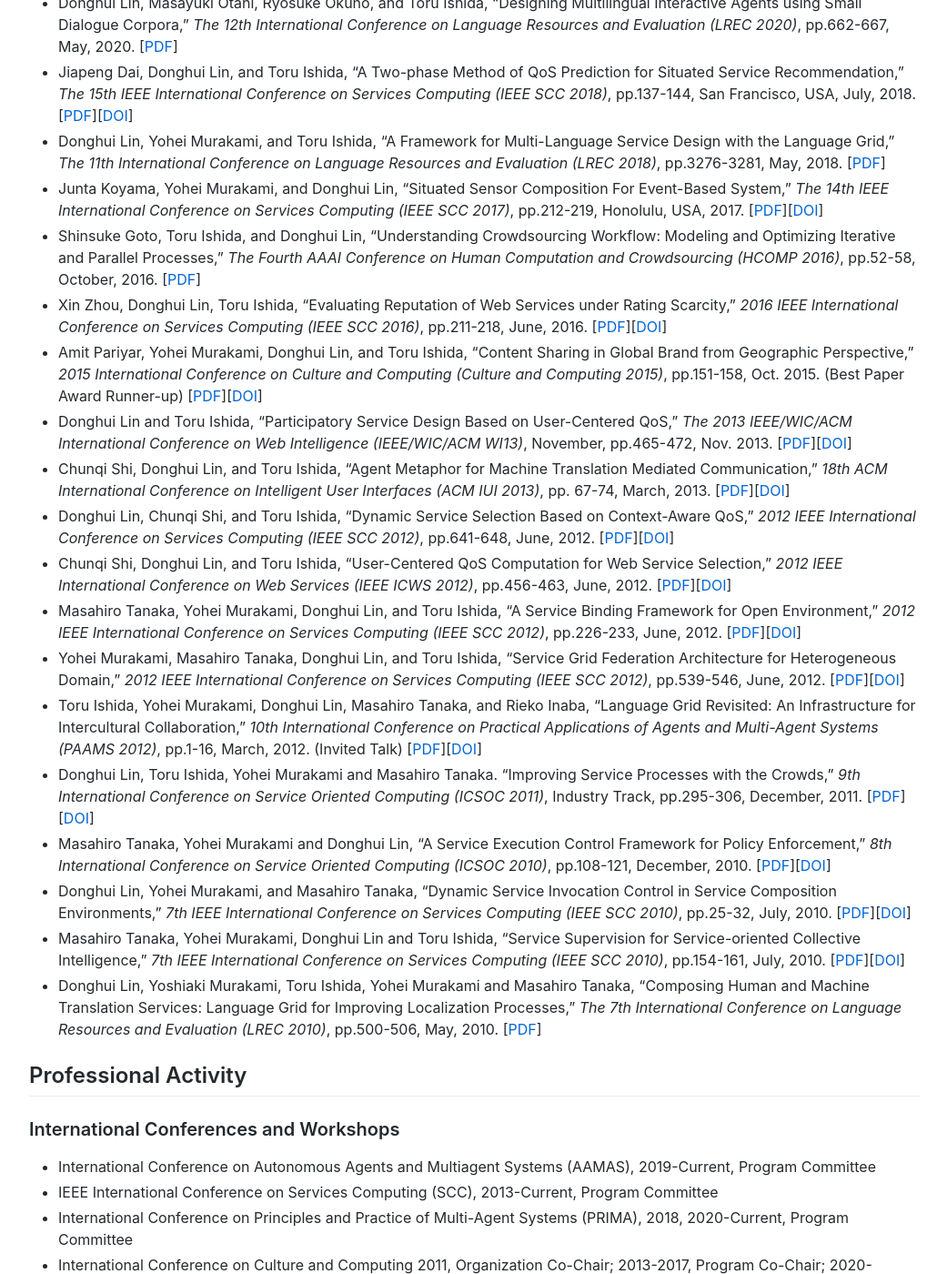
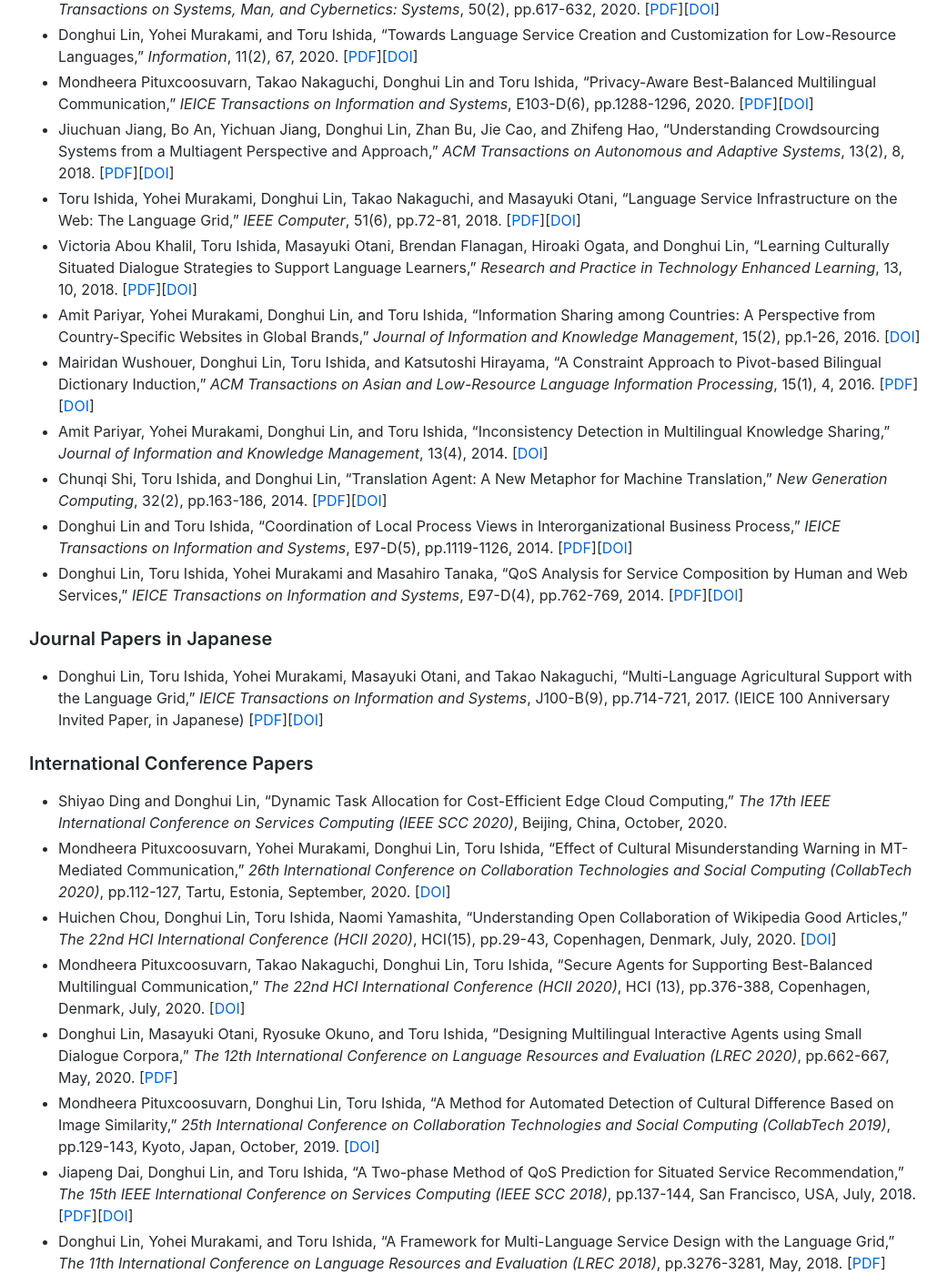
Before and after one commit to lindh/lindh.github.io, a Jekyll site: the page built from index.md, in a window 1280 px wide and 1400 px high, scrolled down 3183 px. Shown: the whole window at 91% size, without its empty margins (118-1159 px from the left). Built offline with Jekyll 4.4.1, drawn with Linux system fonts in a browser that asks for light colours; comment, search, counter and statistics services are not loaded; some of the changed text lies outside the part shown.

Commit message:
Update index.md

```diff
--- a/index.md
+++ b/index.md
@@ -61,9 +61,24 @@
 
 ### Book Chapters
 - Donghui Lin, Yohei Murakami and Toru Ishida, "Integrating Internet of Services and Internet of Things from a Multiagent Perspective," in _Massively Multi-Agent Systems II_, Donghui Lin, Toru Ishida, Franco Zambonelli, and Itsuki Noda, Eds., pp.36-49, Springer, 2019. [[DOI](https://doi.org/10.1007/978-3-030-20937-7_3)]
+- Yohei Murakami, Takao Nakaguchi, Donghui Lin, and Toru Ishida, "Two-Layer Architecture for Distributed Massively Multi-agent Systems," in _Massively Multi-Agent Systems II_, Donghui Lin, Toru Ishida, Franco Zambonelli, and Itsuki Noda, Eds., pp.53-65, Springer, 2019. [[DOI](https://doi.org/10.1007/978-3-030-20937-7_4)]
 - Donghui Lin, Toru Ishida and Yohei Murakami, "Language Service Design Based on User-Centered QoS," in _Services Computing for Language Resources_, Yohei Murakami, Donghui Lin and Toru Ishida, Eds., pp.125-137, Springer, 2018. [[DOI](https://doi.org/10.1007/978-981-10-7793-7_8)]
+- Yohei Murakami, Takao Nakaguchi, Donghui Lin, Toru Ishida, "Federated Grid Architecture for Language Services," in _Services Computing for Language Resources_, Yohei Murakami, Donghui Lin and Toru Ishida, Eds., pp.3-20, Springer, 2018. [[DOI](https://doi.org/10.1007/978-981-10-7793-7_1)]
+- Masayuki Otani, Nguyen Cao Hong Ngoc, Takao Nakaguchi, Donghui Lin, "Language Mashup: Personalized Language Service Platform," in _Services Computing for Language Resources_, Yohei Murakami, Donghui Lin and Toru Ishida, Eds., pp.21-37, Springer, 2018. [[DOI](https://doi.org/10.1007/978-981-10-7793-7_2)]
+- Takao Nakaguchi, Yohei Murakami, Donghui Lin, Toru Ishida, "Language Service Composition Based on Higher Order Functions," in _Services Computing for Language Resources_, Yohei Murakami, Donghui Lin and Toru Ishida, Eds., pp.41-56, Springer, 2018. [[DOI](https://doi.org/10.1007/978-981-10-7793-7_3)]
+- Shinsuke Goto, Toru Ishida, Donghui Lin, "Optimizing Crowdsourcing Workflow for Language Services," in _Services Computing for Language Resources_, Yohei Murakami, Donghui Lin and Toru Ishida, Eds., pp.75-89, Springer, 2018. [[DOI](https://doi.org/10.1007/978-981-10-7793-7_5)]
+- Mairidan Wushouer, Donghui Lin, Toru Ishida, Yohei Murakami, "A Constraint Approach to Lexicon Induction for Low-Resource Languages," in _Services Computing for Language Resources_, Yohei Murakami, Donghui Lin and Toru Ishida, Eds., pp.109-123, Springer, 2018. [[DOI](https://doi.org/10.1007/978-981-10-7793-7_7)]
+- Amit Pariyar, Yohei Murakami, Donghui Lin, Toru Ishida, "Consistency Analysis in Multi-language Knowledge Sharing System," in _Services Computing for Language Resources_, Yohei Murakami, Donghui Lin and Toru Ishida, Eds., pp.141-156, Springer, 2018. [[DOI](https://doi.org/10.1007/978-981-10-7793-7_9)]
+- Chunqi Shi, Toru Ishida, Donghui Lin, "Translation Agent," in _Services Computing for Language Resources_, Yohei Murakami, Donghui Lin and Toru Ishida, Eds., pp.175-192, Springer, 2018. [[DOI](https://doi.org/10.1007/978-981-10-7793-7_11)]
+- Toru Ishida, Donghui Lin, Masayuki Otani, Shigeo Matsubara, Yohei Murakami, Reiko Hishiyama, Yuu Nakajima, Toshiyuki Takasaki, and Yumiko Mori, "Field-Oriented Service Design: A Multiagent Approach," in _Serviceology for Designing the Future_, Takashi Maeno, et.al. Eds., pp.451-463, Springer, 2016. [[DOI](https://doi.org/10.1007/978-4-431-55861-3_31)]
+- Donghui Lin, Toru Ishida, and Masayuki Otani, "A Value Co-Creation Model for Multi-Language Knowledge Communication," in _Serviceology for Designing the Future_, Takashi Maeno, et.al. Eds., pp.435-447, Springer, 2016. [[DOI](https://doi.org/10.1007/978-4-431-55861-3_30)]
+- Masayuki Otani, Kaori Kita, Donghui Lin, Toru Ishida, "Analysis of Multi-language Knowledge Communication Service in Intercultural Agricultural Support," in _Serviceology for Designing the Future_, Takashi Maeno, et.al. Eds., pp.417-434, Springer, 2016. [[DOI](https://doi.org/10.1007/978-4-431-55861-3_29)]
+- Dave Murray-Rust, Ognjen Scekic, and Donghui Lin, “Worker-centric Design for Software Crowdsourcing: Towards Cloud Careers,” in _Cloud-based Software Crowdsourcing_, Michael N. Huhns, et.al. Eds, pp.39-50, Springer, 2015. [[DOI](https://doi.org/10.1007/978-3-662-47011-4_3)]
 - Donghui Lin and Toru Ishida, "User-Centered Service Design for Multi-Language Knowledge Communication," in _Serviceology for Services_, Masaaki Mochimaru, et.al. Eds., pp.309-317, Springer, 2014. [[DOI](https://doi.org/10.1007/978-4-431-54816-4_32)]
-- Yohei Murakami, Donghui Lin, Masahiro Tanaka, Takao Nakaguchi and Toru Ishida, "Service Grid Architecture," in _The Language Grid: Service-Oriented Collective Intelligence for Language Resource Interoperability_, Toru Ishida, Ed., pp.19-34, Cognitive Technologies Series, Springer, 2011. [[DOI](https://doi.org/10.1007/978-3-642-21178-2_2)]
+- Yohei Murakami, Donghui Lin, and Toru Ishida, "Service-Oriented Architecture for Interoperability of Multi-Language Services," in _Towards the Multilingual Semantic Web_, Paul Buitelaar and Philipp Cimiano, Eds., pp.313-328, Springer, 2014. [[DOI](https://doi.org/10.1007/978-3-662-43585-4_19)]
+
+### Guest Editorial
+- Yichuan Jiang, Tun Lu, Donghui Lin, Yifeng Zeng, Ting Zhu, "Guest Editorial: Special Issue on Collaborative Computing and Crowd Intelligence," _International Journal of Cooperative Information System_, 29(01n02), 2020. [[DOI](https://doi.org/10.1142/S0218843020020013)]
 
 ### International Journal Papers
 - Jiuchuan Jiang, Bo An, Yichuan Jiang, and Donghui Lin, "Context-aware Reliable Crowdsourcing in Social Networks," _IEEE Transactions on Systems, Man, and Cybernetics: Systems_, 50(2), pp.617-632, 2020. [[PDF](./files/IEEE_TSMC_2020.pdf)][[DOI](https://doi.org/10.1109/TSMC.2017.2777447)]
@@ -71,38 +86,41 @@
 - Mondheera Pituxcoosuvarn, Takao Nakaguchi, Donghui Lin and Toru Ishida, "Privacy-Aware Best-Balanced Multilingual Communication," _IEICE Transactions on Information and Systems_, E103-D(6), pp.1288-1296, 2020. [[PDF](./files/e103-d_6_1288.pdf)][[DOI](https://doi.org/10.1587/transinf.2019KBP0008)]
 - Jiuchuan Jiang, Bo An, Yichuan Jiang, Donghui Lin, Zhan Bu, Jie Cao, and Zhifeng Hao, "Understanding Crowdsourcing Systems from a Multiagent Perspective and Approach," _ACM Transactions on Autonomous and Adaptive Systems_, 13(2), 8, 2018. [[PDF](./files/ACM_TAAS_2018.pdf)][[DOI](https://doi.org/10.1145/3226028)]
 - Toru Ishida, Yohei Murakami, Donghui Lin, Takao Nakaguchi, and Masayuki Otani, "Language Service Infrastructure on the Web: The Language Grid," _IEEE Computer_, 51(6), pp.72-81, 2018. [[PDF](./files/IEEEComputer2018_Ishida.pdf)][[DOI](https://doi.org/10.1109/MC.2018.2701643)]
+- Victoria Abou Khalil, Toru Ishida, Masayuki Otani, Brendan Flanagan, Hiroaki Ogata, and Donghui Lin, “Learning Culturally Situated Dialogue Strategies to Support Language Learners,” _Research and Practice in Technology Enhanced Learning_, 13, 10, 2018. [[PDF](https://link.springer.com/content/pdf/10.1186/s41039-018-0076-x.pdf)][[DOI](https://doi.org/10.1186/s41039-018-0076-x)]
+- Amit Pariyar, Yohei Murakami, Donghui Lin, and Toru Ishida, "Information Sharing among Countries: A Perspective from Country-Specific Websites in Global Brands," _Journal of Information and Knowledge Management_, 15(2), pp.1-26, 2016. [[DOI](https://doi.org/10.1142/S0219649216500131)]
 - Mairidan Wushouer, Donghui Lin, Toru Ishida, and Katsutoshi Hirayama, "A Constraint Approach to Pivot-based Bilingual Dictionary Induction," _ACM Transactions on Asian and Low-Resource Language Information Processing_, 15(1), 4, 2016. [[PDF](./files/ACM_TALLIP_2016.pdf)][[DOI](https://doi.org/10.1145/2723144)]
+- Amit Pariyar, Yohei Murakami, Donghui Lin, and Toru Ishida, "Inconsistency Detection in Multilingual Knowledge Sharing," _Journal of Information and Knowledge Management_, 13(4), 2014. [[DOI](https://doi.org/10.1142/S0219649214500336)]
 - Chunqi Shi, Toru Ishida, and Donghui Lin, "Translation Agent: A New Metaphor for Machine Translation," _New Generation Computing_, 32(2), pp.163-186, 2014. [[PDF](./files/NGC2014_Shi.pdf)][[DOI](https://doi.org/10.1007/s00354-014-0204-0)]
 - Donghui Lin and Toru Ishida, "Coordination of Local Process Views in Interorganizational Business Process," _IEICE Transactions on Information and Systems_, E97-D(5), pp.1119-1126, 2014. [[PDF](./files/IEICE201405_Lin.pdf)][[DOI](https://doi.org/10.1587/transinf.E97.D.1119)]
 - Donghui Lin, Toru Ishida, Yohei Murakami and Masahiro Tanaka, "QoS Analysis for Service Composition by Human and Web Services," _IEICE Transactions on Information and Systems_, E97-D(4), pp.762-769, 2014. [[PDF](./files/IEICE201404_Lin.pdf)][[DOI](https://doi.org/10.1587/transinf.E97.D.762)]
-- Donghui Lin, Yohei Murakami and Masahiro Tanaka, "Designing Dynamic Control Mechanisms for Service Invocation," _Journal of Information Processing_, 19, pp.52-61, 2011. [[PDF](./files/JIP2011.pdf)][[DOI](https://doi.org/10.2197/ipsjjip.19.52)]
-- Yichuan Jiang, Jing Hu and Donghui Lin, "Decision Making of Networked Multiagent Systems for Interaction Structures," _IEEE Transactions on Systems, Man, and Cybernetics-Part A: Systems and Humans_, 41(6), pp.1107-1121, 2011. [[PDF](./files/IEEESMCA2011_Jiang.pdf)][[DOI](https://doi.org/10.1109/TSMCA.2011.2114343)]
 
 ### Journal Papers in Japanese
 - Donghui Lin, Toru Ishida, Yohei Murakami, Masayuki Otani, and Takao Nakaguchi, "Multi-Language Agricultural Support with the Language Grid," _IEICE Transactions on Information and Systems_, J100-B(9), pp.714-721, 2017. (IEICE 100 Anniversary Invited Paper, in Japanese) [[PDF](./files/j100-b_9_714.pdf)][[DOI](https://doi.org/10.14923/transcomj.2016SHI0008)]
-- Toru Ishida, Yohei Murakami, Rieko Inaba, Donghui Lin, and Masahiro Tanaka, "The Language Grid: Service-Oriented Multi-Language Infrastructure," _IEICE Transactions on Information and Systems_, 95-D(1), pp.2-10, 2012. (Invited Paper, in Japanese) [[PDF](./files/j95-d_1_2.pdf)]
 
 ### International Conference Papers
 - Shiyao Ding and Donghui Lin, "Dynamic Task Allocation for Cost-Efficient Edge Cloud Computing," _The 17th IEEE International Conference on Services Computing (IEEE SCC 2020)_, Beijing, China, October, 2020.
+- Mondheera Pituxcoosuvarn, Yohei Murakami, Donghui Lin, Toru Ishida, "Effect of Cultural Misunderstanding Warning in MT-Mediated Communication," _26th International Conference on Collaboration Technologies and Social Computing (CollabTech 2020)_, pp.112-127, Tartu, Estonia, September, 2020. [[DOI](https://doi.org/10.1007/978-3-030-58157-2_8)]
+- Huichen Chou, Donghui Lin, Toru Ishida, Naomi Yamashita, "Understanding Open Collaboration of Wikipedia Good Articles," _The 22nd HCI International Conference (HCII 2020)_, HCI(15), pp.29-43, Copenhagen, Denmark, July, 2020. [[DOI](https://doi.org/10.1007/978-3-030-49576-3_3)]
+- Mondheera Pituxcoosuvarn, Takao Nakaguchi, Donghui Lin, Toru Ishida, "Secure Agents for Supporting Best-Balanced Multilingual Communication," _The 22nd HCI International Conference (HCII 2020)_, HCI (13), pp.376-388, Copenhagen, Denmark, July, 2020. [[DOI](https://doi.org/10.1007/978-3-030-49913-6_32)]
 - Donghui Lin, Masayuki Otani, Ryosuke Okuno, and Toru Ishida, "Designing Multilingual Interactive Agents using Small Dialogue Corpora," _The 12th International Conference on Language Resources and Evaluation (LREC 2020)_, pp.662-667, May, 2020. [[PDF](https://www.aclweb.org/anthology/2020.lrec-1.83.pdf)]
+- Mondheera Pituxcoosuvarn, Donghui Lin, Toru Ishida, "A Method for Automated Detection of Cultural Difference Based on Image Similarity," _25th International Conference on Collaboration Technologies and Social Computing (CollabTech 2019)_, pp.129-143, Kyoto, Japan, October, 2019. [[DOI](https://doi.org/10.1007/978-3-030-28011-6_9)]
 - Jiapeng Dai, Donghui Lin, and Toru Ishida, "A Two-phase Method of QoS Prediction for Situated Service Recommendation," _The 15th IEEE International Conference on Services Computing (IEEE SCC 2018)_, pp.137-144, San Francisco, USA, July, 2018. [[PDF](./files/SCC2018_Dai.pdf)][[DOI](https://doi.org/10.1109/SCC.2018.00025)]
 - Donghui Lin, Yohei Murakami, and Toru Ishida, "A Framework for Multi-Language Service Design with the Language Grid," _The 11th International Conference on Language Resources and Evaluation (LREC 2018)_, pp.3276-3281, May, 2018. [[PDF](http://www.lrec-conf.org/proceedings/lrec2018/pdf/794.pdf)]
 - Junta Koyama, Yohei Murakami, and Donghui Lin, "Situated Sensor Composition For Event-Based System," _The 14th IEEE International Conference on Services Computing (IEEE SCC 2017)_, pp.212-219, Honolulu, USA, 2017. [[PDF](./files/SCC2017_Koyama.pdf)][[DOI](https://doi.org/10.1109/SCC.2017.34)]
+- Victoria Abou Khalil, Toru Ishida, Masayuki Otani, Donghui Lin, "A Culturally-Situated Agent to Support Intercultural Collaboration," _23rd International Conference on Collaboration Technologies and Social Computing (CollabTech 2017)_, pp.130-144, Saskatoon, SK, Canada, August, 2017. [[DOI](https://doi.org/10.1007/978-3-319-63088-5_12)]
+- Takao Nakaguchi, Yohei Murakami, Donghui Lin, Toru Ishida, "Federation of Language Service Infrastructures for Global Collaboration," _2017 International Conference on Culture and Computing (Culture and Computing 2017)_, pp.42-48, Kyoto, Japan, September, 2017. [[DOI](https://doi.org/10.1109/Culture.and.Computing.2017.39)]
+- Ryosuke Okuno, Donghui Lin, Toru Ishida, Masayuki Otani, "Realizing Multilingual Interactive Agents through Wizard of Oz," _2017 International Conference on Culture and Computing (Culture and Computing 2017)_, pp.155-156, Kyoto, Japan, September, 2017. (Poster Paper, Best Poster Award Final List)[[DOI](https://doi.org/10.1109/Culture.and.Computing.2017.32)]
 - Shinsuke Goto, Toru Ishida, and Donghui Lin, "Understanding Crowdsourcing Workflow: Modeling and Optimizing Iterative and Parallel Processes," _The Fourth AAAI Conference on Human Computation and Crowdsourcing (HCOMP 2016)_, pp.52-58, October, 2016. [[PDF](https://aaai.org/ocs/index.php/HCOMP/HCOMP16/paper/viewFile/14047/13632)]
 - Xin Zhou, Donghui Lin, Toru Ishida, "Evaluating Reputation of Web Services under Rating Scarcity," _2016 IEEE International Conference on Services Computing (IEEE SCC 2016)_, pp.211-218, June, 2016. [[PDF](./files/SCC2016_Zhou.pdf)][[DOI](https://doi.org/10.1109/SCC.2016.35)]
+- Takao Nakaguchi, Yohei Murakami, Donghui Lin, Toru Ishida, "Higher-Order Functions for Modeling Hierarchical Service Bindings," _2016 IEEE International Conference on Services Computing (IEEE SCC 2016)_, pp.798-803, June, 2016. (Short Paper) [[DOI](https://doi.org/10.1109/SCC.2016.110)]
+- Nguyen Cao Hong Ngoc, Donghui Lin, Takao Nakaguchi, Toru Ishida, "Towards a Language Service Infrastructure for Mobile Environments," _The 10th International Conference on Language Resources and Evaluation (LREC 2016)_, pp.4472-4478, May, 2016. [[PDF](http://www.lrec-conf.org/proceedings/lrec2016/pdf/864_Paper.pdf)]
+- Junta Koyama, Yohei Murakami, Donghui Lin, Toru Ishida, "Event-Based Sensor Service Composition," _3rd IEEE World Forum on Internet of Things (WF-IoT 2016)_, pp.263-264, Reston, VA, USA, December, 2016. (Extended Abstract) [[DOI](https://doi.org/10.1109/WF-IoT.2016.7845454)]
 - Amit Pariyar, Yohei Murakami, Donghui Lin, and Toru Ishida, "Content Sharing in Global Brand from Geographic Perspective," _2015 International Conference on Culture and Computing (Culture and Computing 2015)_, pp.151-158, Oct. 2015. (Best Paper Award Runner-up) [[PDF](./files/CC2015_Amit.pdf)][[DOI](https://doi.org/10.1109/Culture.and.Computing.2015.47)]
-- Donghui Lin and Toru Ishida, "Participatory Service Design Based on User-Centered QoS," _The 2013 IEEE/WIC/ACM International Conference on Web Intelligence (IEEE/WIC/ACM WI13)_, November, pp.465-472, Nov. 2013. [[PDF](./files/WI2013_Lin.pdf)][[DOI](https://doi.org/10.1109/WI-IAT.2013.205)]
-- Chunqi Shi, Donghui Lin, and Toru Ishida, "Agent Metaphor for Machine Translation Mediated Communication," _18th ACM International Conference on Intelligent User Interfaces (ACM IUI 2013)_, pp. 67-74, March, 2013. [[PDF](./files/IUI2013_Shi.pdf)][[DOI](https://doi.org/10.1145/2449396.2449407)]
-- Donghui Lin, Chunqi Shi, and Toru Ishida, "Dynamic Service Selection Based on Context-Aware QoS," _2012 IEEE International Conference on Services Computing (IEEE SCC 2012)_, pp.641-648, June, 2012. [[PDF](./files/SCC2012_Lin.pdf)][[DOI](https://doi.org/10.1109/SCC.2012.95)]
-- Chunqi Shi, Donghui Lin, and Toru Ishida, "User-Centered QoS Computation for Web Service Selection," _2012 IEEE International Conference on Web Services (IEEE ICWS 2012)_, pp.456-463, June, 2012. [[PDF](./files/ICWS2012_Shi.pdf)][[DOI](https://doi.org/10.1109/ICWS.2012.18)]
-- Masahiro Tanaka, Yohei Murakami, Donghui Lin, and Toru Ishida, "A Service Binding Framework for Open Environment," _2012 IEEE International Conference on Services Computing (IEEE SCC 2012)_, pp.226-233, June, 2012. [[PDF](./files/SCC2012_Tanaka.pdf)][[DOI](https://doi.org/10.1109/SCC.2012.74)]
-- Yohei Murakami, Masahiro Tanaka, Donghui Lin, and Toru Ishida, "Service Grid Federation Architecture for Heterogeneous Domain," _2012 IEEE International Conference on Services Computing (IEEE SCC 2012)_, pp.539-546, June, 2012. [[PDF](./files/SCC2012_Murakami.pdf)][[DOI](https://doi.org/10.1109/SCC.2012.101)]
-- Toru Ishida, Yohei Murakami, Donghui Lin, Masahiro Tanaka, and Rieko Inaba, "Language Grid Revisited: An Infrastructure for Intercultural Collaboration," _10th International Conference on Practical Applications of Agents and Multi-Agent Systems (PAAMS 2012)_, pp.1-16, March, 2012. (Invited Talk) [[PDF](./files/PAAMS2012_Ishida.pdf)][[DOI](https://doi.org/10.1007/978-3-642-28786-2_1)]
-- Donghui Lin, Toru Ishida, Yohei Murakami and Masahiro Tanaka. "Improving Service Processes with the Crowds," _9th International Conference on Service Oriented Computing (ICSOC 2011)_, Industry Track, pp.295-306, December, 2011. [[PDF](https://link.springer.com/content/pdf/10.1007%2F978-3-642-31875-7_40.pdf)][[DOI](https://doi.org/10.1007/978-3-642-31875-7_40)]
-- Masahiro Tanaka, Yohei Murakami and Donghui Lin, "A Service Execution Control Framework for Policy Enforcement," _8th International Conference on Service Oriented Computing (ICSOC 2010)_, pp.108-121, December, 2010. [[PDF](https://link.springer.com/content/pdf/10.1007%2F978-3-642-17358-5_8.pdf)][[DOI](https://doi.org/10.1007/978-3-642-17358-5_8)]
-- Donghui Lin, Yohei Murakami, and Masahiro Tanaka, "Dynamic Service Invocation Control in Service Composition Environments," _7th IEEE International Conference on Services Computing (IEEE SCC 2010)_, pp.25-32, July, 2010. [[PDF](./files/SCC2010_Lin.pdf)][[DOI](https://doi.org/10.1109/SCC.2010.65)]
-- Masahiro Tanaka, Yohei Murakami, Donghui Lin and Toru Ishida, "Service Supervision for Service-oriented Collective Intelligence," _7th IEEE International Conference on Services Computing (IEEE SCC 2010)_, pp.154-161, July, 2010. [[PDF](./files/SCC2010_Tanaka.pdf)][[DOI](https://doi.org/10.1109/SCC.2010.64)]
-- Donghui Lin, Yoshiaki Murakami, Toru Ishida, Yohei Murakami and Masahiro Tanaka, "Composing Human and Machine Translation Services: Language Grid for Improving Localization Processes," _The 7th International Conference on Language Resources and Evaluation (LREC 2010)_, pp.500-506, May, 2010. [[PDF](http://www.lrec-conf.org/proceedings/lrec2010/pdf/317_Paper.pdf)]
+- Wushouer Mairidan, Toru Ishida, Donghui Lin, Katsutoshi Hirayama, "Bilingual Dictionary Induction as an Optimization Problem," _The 9th International Conference on Language Resources and Evaluation (LREC 2014)_, pp.2122-2129, May, 2014. [[PDF](http://www.lrec-conf.org/proceedings/lrec2014/pdf/417_Paper.pdf)]
+- Shinsuke Goto, Donghui Lin, Toru Ishida, "Crowdsourcing for Evaluating Machine Translation Quality," _The 9th International Conference on Language Resources and Evaluation (LREC 2014)_, pp.3456-3463, May, 2014. [[PDF](http://www.lrec-conf.org/proceedings/lrec2014/pdf/756_Paper.pdf)]
+- Trang Mai Xuan, Yohei Murakami, Donghui Lin, Toru Ishida, "Integration of Workflow and Pipeline for Language Service Composition," _The 9th International Conference on Language Resources and Evaluation (LREC 2014)_, pp.3829-3836, May, 2014. [[PDF](http://www.lrec-conf.org/proceedings/lrec2014/pdf/930_Paper.pdf)]
+- Wushouer Mairidan, Donghui Lin, Toru Ishida, Katsutoshi Hirayama, "Pivot-Based Bilingual Dictionary Extraction from Multiple Dictionary Resources," _13th Pacific Rim International Conference on Artificial Intelligence (PRICAI 2014)_, pp.221-234, Gold Coast, QLD, Australia, December, 2014. [[DOI](https://doi.org/10.1007/978-3-319-13560-1_18)]
+-	Nguyen Cao Hong Ngoc, Donghui Lin, Takao Nakaguchi, Toru Ishida, "QoS-Aware Service Composition in Mobile Environments," _7th IEEE International Conference on Service-Oriented Computing and Applications (SOCA 2014)_, pp.97-104, Matsue, Japan, November, 2014. [[DOI](https://doi.org/10.1109/SOCA.2014.51)]
 
 ## Professional Activity
 
```
Also changed, not shown: other parts of index.md (+1 -1 lines).
